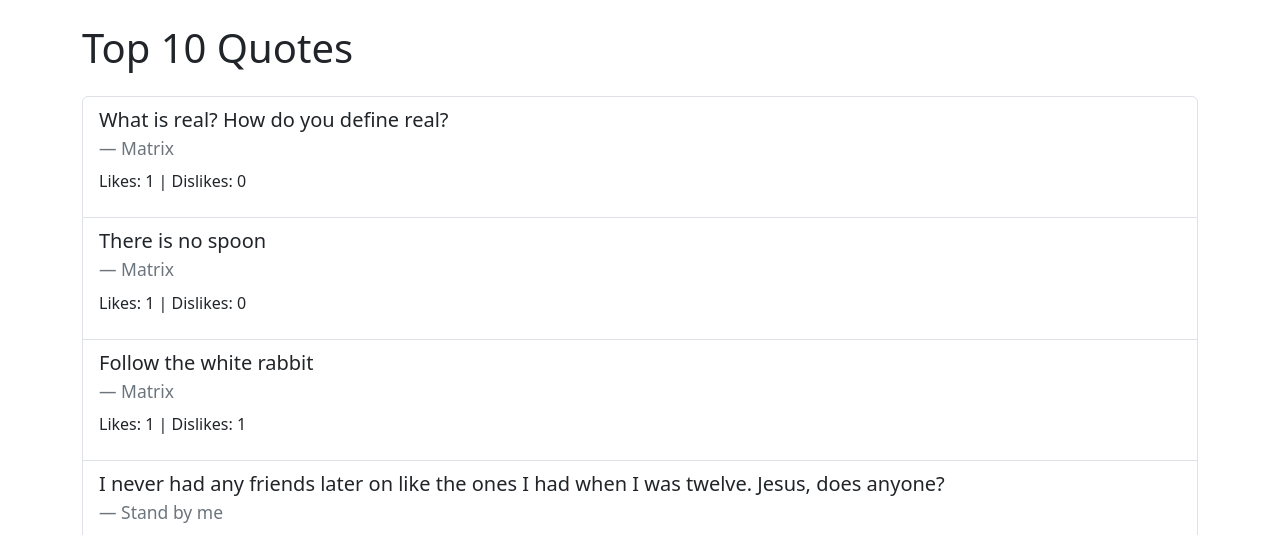
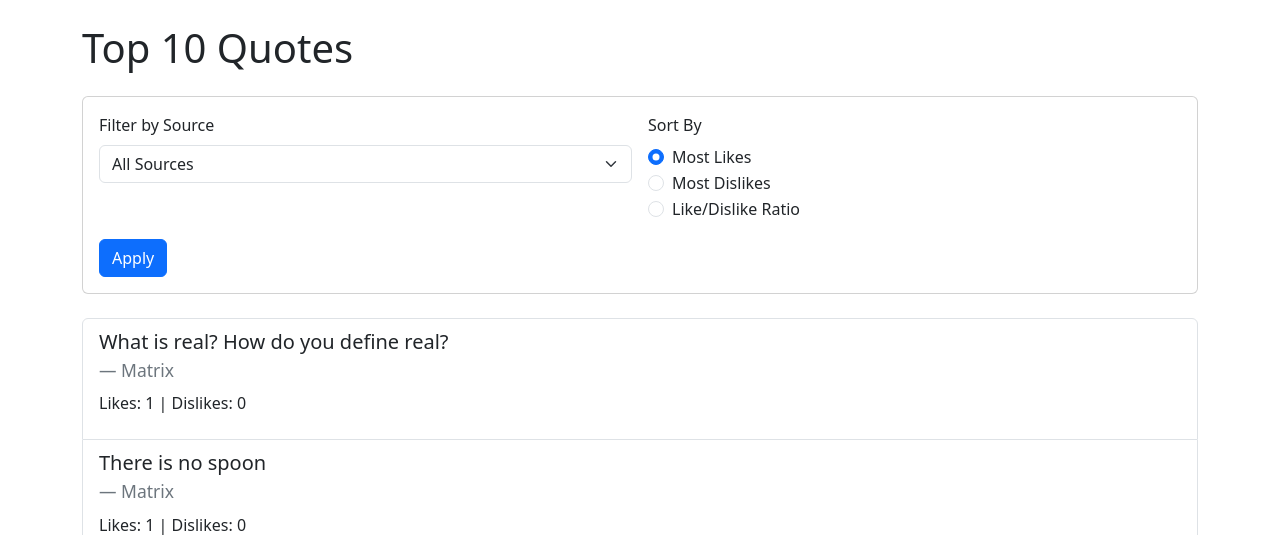
Before and after one commit to Selmentausen/quote_app, a Django app: page /top/ in a window 1280 px wide. Shown: the part 56-591 px from the top of the page. Run offline with Django 5.2, Linux system fonts and the light colour scheme; data comes from the database, SQL or seed files in the repository; both versions use the stored data as it was after the commit.

Commit message:
Add sorting and filters to top quotes

```diff
--- a/quote_app/quotes/templates/quotes/top_quotes.html
+++ b/quote_app/quotes/templates/quotes/top_quotes.html
@@ -2,6 +2,39 @@
 {% block title %}Top Quotes{% endblock %}
 {% block content %}
 <h1 class="mb-4">Top 10 Quotes</h1>
+<div class="card mb-4">
+    <div class="card-body">
+        <form method="get" class="row g-3">
+            <div class="col-md-6">
+                <label for="source" class="form-label">Filter by Source</label>
+                <select name="source" id="source" class="form-select">
+                    <option value="all" {% if selected_source == 'all' or not selected_source %}selected{% endif %}>All Sources</option>
+                    {% for source in sources %}
+                        <option value="{{ source.id }}" {% if selected_source == source.id|stringformat:"s" %}selected{% endif %}>{{ source.name }}</option>
+                    {% endfor %}
+                </select>
+            </div>
+            <div class="col-md-6">
+                <label class="form-label">Sort By</label>
+                <div class="form-check">
+                    <input class="form-check-input" type="radio" name="sort_by" id="sort_likes" value="likes" {% if selected_sort == 'likes' or not selected_sort %}checked{% endif %}>
+                    <label class="form-check-label" for="sort_likes">Most Likes</label>
+                </div>
+                <div class="form-check">
+                    <input class="form-check-input" type="radio" name="sort_by" id="sort_dislikes" value="dislikes" {% if selected_sort == 'dislikes' %}checked{% endif %}>
+                    <label class="form-check-label" for="sort_dislikes">Most Dislikes</label>
+                </div>
+                <div class="form-check">
+                    <input class="form-check-input" type="radio" name="sort_by" id="sort_ratio" value="ratio" {% if selected_sort == 'ratio' %}checked{% endif %}>
+                    <label class="form-check-label" for="sort_ratio">Like/Dislike Ratio</label>
+                </div>
+            </div>
+            <div class="col-12">
+                <button type="submit" class="btn btn-primary">Apply</button>
+            </div>
+        </form>
+    </div>
+</div>
 {% if top_quotes %}
     <ul class="list-group">
         {% for quote in top_quotes %}
@@ -16,7 +49,7 @@
     </ul>
 {% else %}
     <div class="alert alert-warning" role="alert">
-       No quotes available yet.
+        No quotes available for the selected filter.
     </div>
 {% endif %}
 {% endblock %}
--- a/quote_app/quotes/views.py
+++ b/quote_app/quotes/views.py
@@ -1,10 +1,11 @@
 import random
 
-from django.db.models import F
+from django.db.models import F, ExpressionWrapper, FloatField
 from django.shortcuts import render, redirect
+from django.contrib import messages
 
 from .forms import QuoteForm
-from .models import Quote, ViewCounter
+from .models import Quote, ViewCounter, Source
 
 
 # Create your views here.
@@ -44,8 +45,33 @@ def random_quote(request):
 
 
 def top_quotes(request):
-    top_quotes = Quote.objects.order_by('-likes')[:10]
-    context = {"top_quotes": top_quotes}
+    source_id = request.GET.get('source', '')
+    sort_by = request.GET.get('sort_by', 'likes')
+    quotes = Quote.objects.all()
+    if source_id and source_id != 'all':
+        quotes = quotes.filter(source_id=source_id)
+
+    if sort_by == 'dislikes':
+        quotes = quotes.order_by('-dislikes')
+    elif sort_by == 'ratio':
+        quotes = quotes.annotate(
+            ratio=ExpressionWrapper(
+                F('likes') / (F('likes') + F('dislikes') + 1),
+                output_field=FloatField()
+            )
+        ).order_by('-ratio')
+    else:
+        quotes = quotes.order_by('-likes')
+
+    selected_quotes = quotes[:10]
+    sources = Source.objects.all()
+
+    context = {
+        'top_quotes': selected_quotes,
+        'sources': sources,
+        'selected_source': source_id,
+        "selected_sort": sort_by,
+    }
     return render(request, 'quotes/top_quotes.html', context)
 
 
@@ -56,7 +82,10 @@ def add_quote(request):
             quote = form.save(commit=False)
             quote.source = form.cleaned_data['source']
             quote.save()
+            messages.success(request, 'Quote addeded successfully!')
             return redirect('random_quote')
+        else:
+            messages.error(request, 'Invalid form!')
     else:
         form = QuoteForm()
     return render(request, 'quotes/add_quote.html', {'form': form})
```
Also changed, not shown: quote_app/db.sqlite3. Lines whose indentation alone changed are shown as unchanged.
